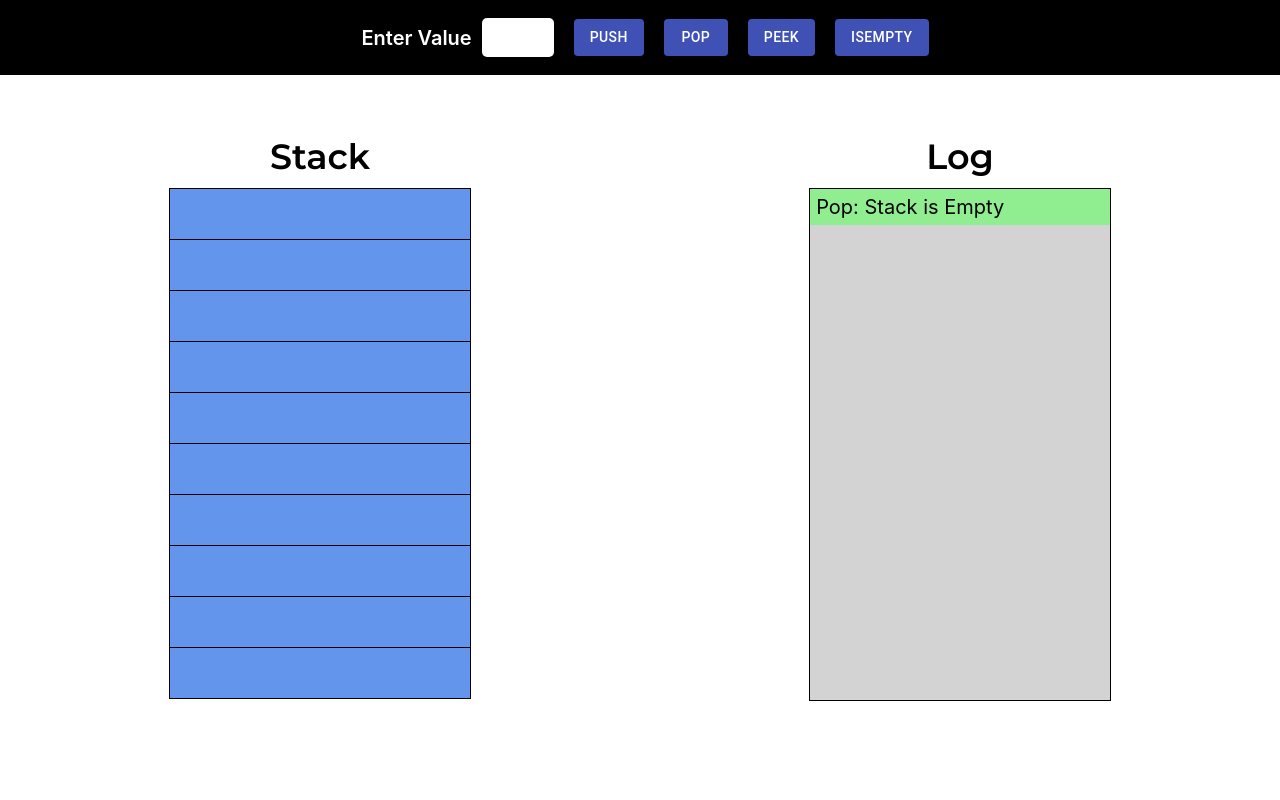
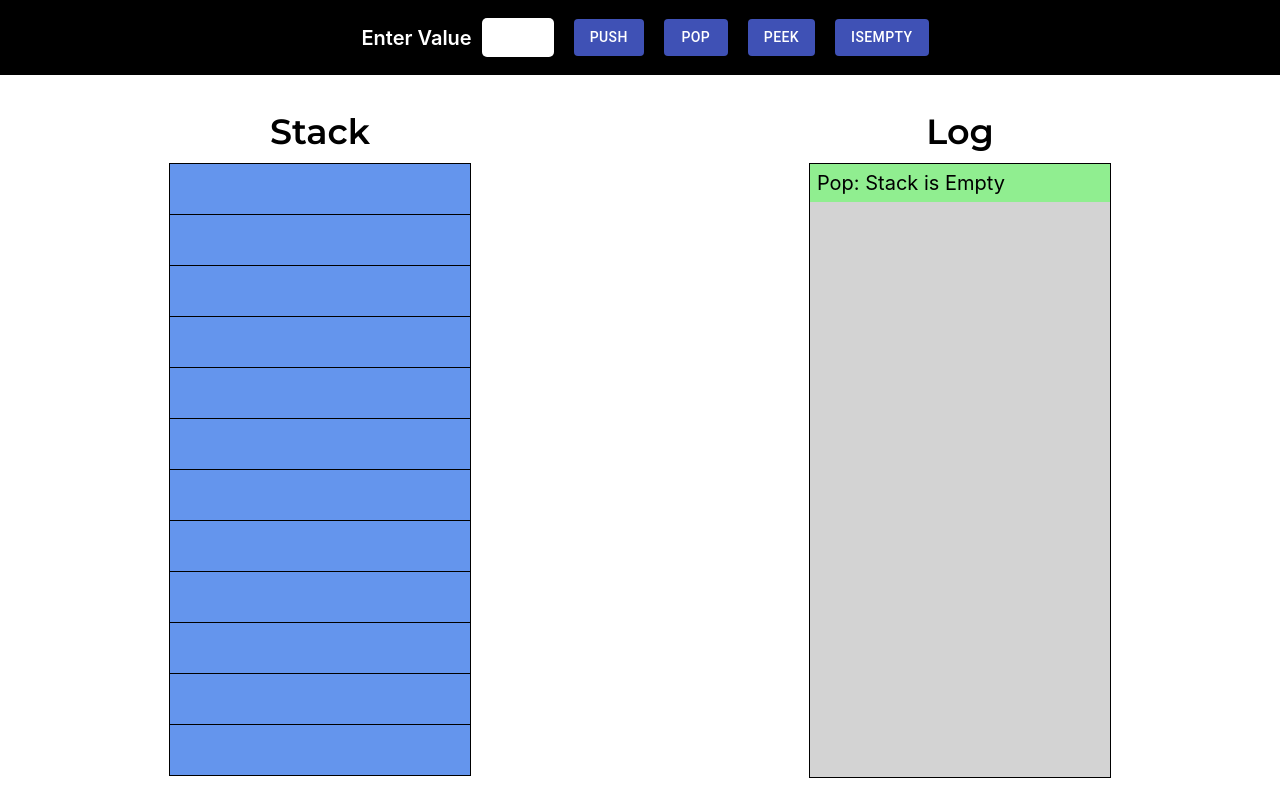
Before and after one commit to TerryHintz/stack_visualizer, a React (Create React App) app: page / in a window 1280 px wide. Both pictures are taken after a click on the button "POP". Built offline with nearby package versions, Linux system fonts and the light colour scheme.

Commit message:
stack limit

```diff
--- a/src/Stack.css
+++ b/src/Stack.css
@@ -22,14 +22,14 @@
 
 .stack-log-root {
   width: 300px;
-  height: 511px;
+  height: 613px;
   border: 1px solid black;
   background-color: lightgrey;
 }
 
 .stack-log-msg {
   font-size: 20px;
-  padding: 6.15px;
+  padding: 6.93px;
 }
 
 .stack-header {
@@ -40,7 +40,7 @@
   align-items: center;
   background-color: black;
   color: white;
-  margin-bottom: 50px;
+  margin-bottom: 25px;
 }
 
 .stack-header-input {
--- a/src/Stack.js
+++ b/src/Stack.js
@@ -3,13 +3,13 @@ import './Stack.css'
 
 import Header from './Header'
 
-const STACK_SIZE = 10;
-const LOG_SIZE = 13;
+const STACK_SIZE = 12;
+const LOG_SIZE = 15;
 
 class Stack extends Component {
     state = {
         stack: [],
-        index: 9,
+        index: STACK_SIZE-1,
         log: [],
     }
 
@@ -35,6 +35,9 @@ class Stack extends Component {
             case 'isEmpty':
                 this.isEmpty();
                 break;
+            default:
+                this.peek();
+                break;
         }
     }
 
@@ -45,6 +48,12 @@ class Stack extends Component {
         const i = this.state.index;
 
         this.checkLog(log);
+
+        if(i === -1){
+            log.push('Push: Maxed Stack Size Reached');
+            this.setState({log});
+            return;
+        }
 
         if(!val){
             log.push('Push: Value is Blank');
@@ -139,7 +148,7 @@ class Stack extends Component {
                         <div className='stack-log-root'>
                             {this.state.log.map((message, index) => {
                                 return (
-                                    <div style={{backgroundColor: index === this.state.log.length-1 ? 'lightgreen' : 'LightSeaGreen' }} className='stack-log-msg'>
+                                    <div key={index} style={{backgroundColor: index === this.state.log.length-1 ? 'lightgreen' : 'LightSeaGreen' }} className='stack-log-msg'>
                                         {message}
                                     </div>
                                 )
```
